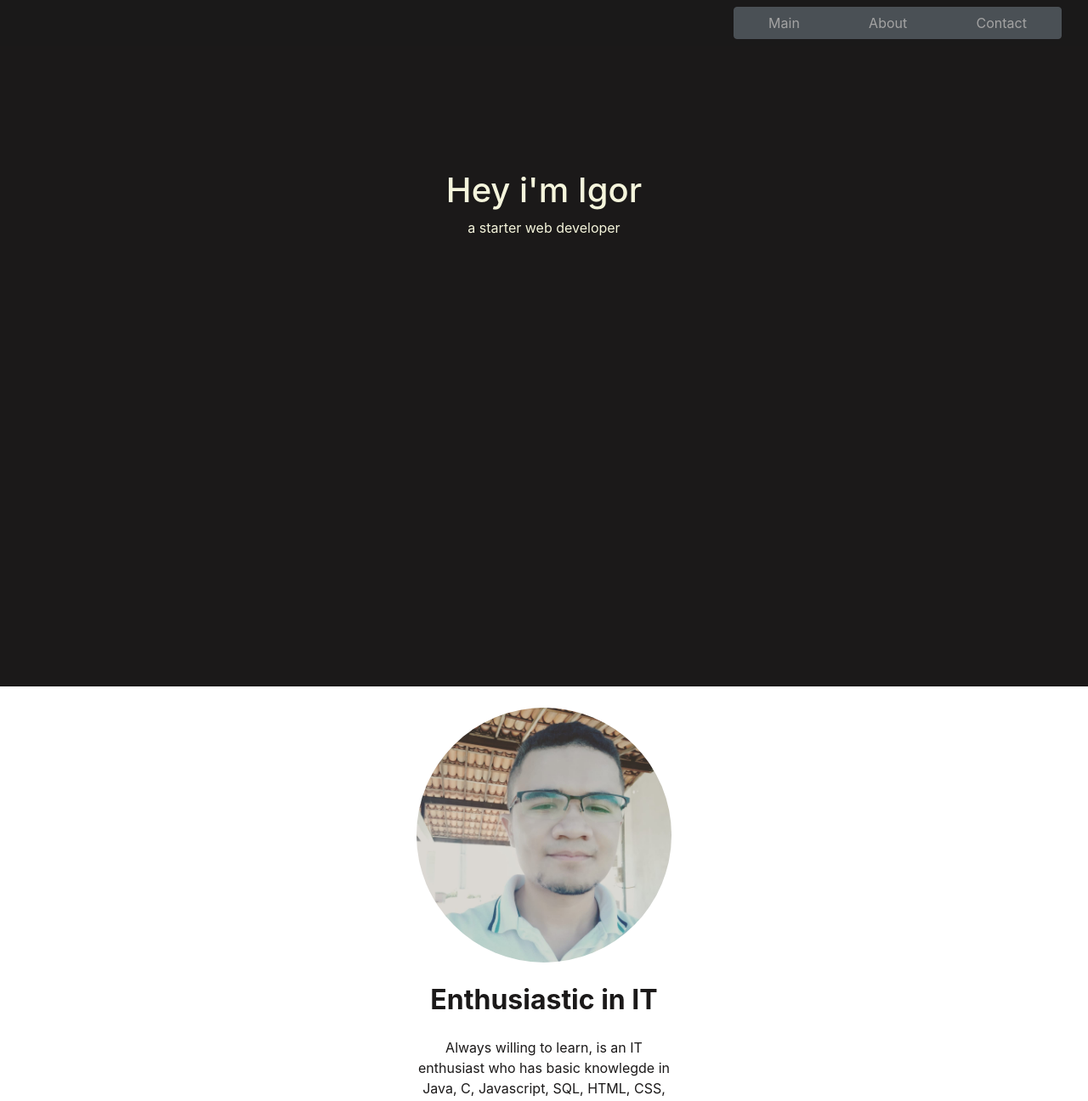
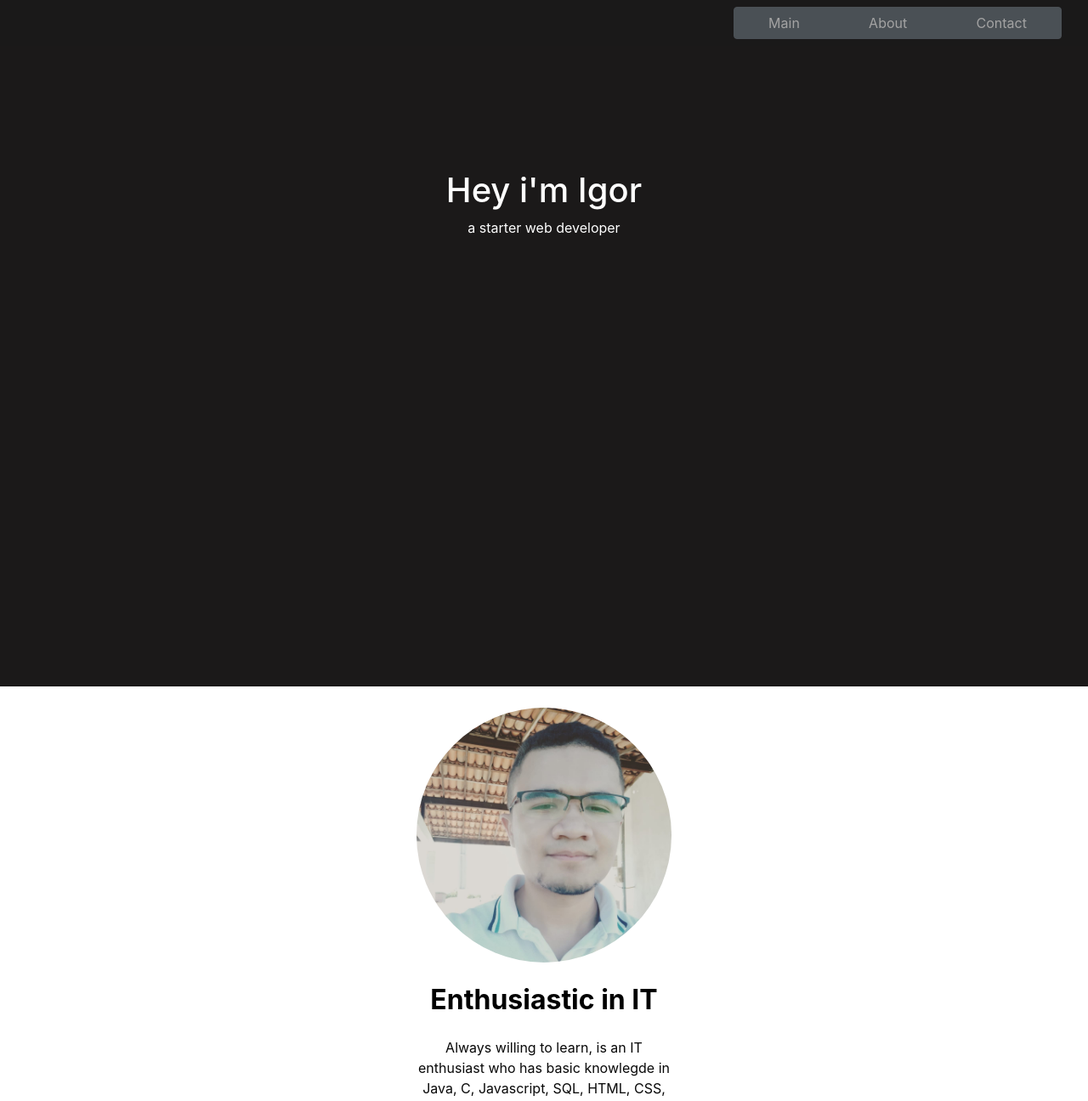
Before and after one commit to igoRmon/igoRmon.github.io, a website: page index.html in a window 1280 px wide. Shown: the top 1296 px of the page at 85% size. Drawn offline with nearby package versions, Linux system fonts and the light colour scheme.

Commit message:
Adicionando transição textual e alterando a scroll bar

```diff
--- a/index.html
+++ b/index.html
@@ -15,7 +15,11 @@
         integrity="sha384-oS3vJWv+0UjzBfQzYUhtDYW+Pj2yciDJxpsK1OYPAYjqT085Qq/1cq5FLXAZQ7Ay" crossorigin="anonymous">
 </head>
 
+<import src=""></import>
+
 <body>
+
+
     <header>
         <nav class="navbar fixed-top" style="background: #1b1919">
             <div class="col-sm-8"></div>
--- a/style.css
+++ b/style.css
@@ -1,3 +1,7 @@
+html{
+    scroll-behavior: smooth;
+}
+
 body{
     margin: 0;
     padding: 0;
@@ -20,6 +24,10 @@ p{
 }
 
 
+.me{
+    color: #1b1919;
+}
+
 #words{
     padding-top:200px;
     padding-bottom: 150px;
@@ -32,7 +40,7 @@ p{
     color: beige;
     text-align: center;
     min-height: 101vh;
-    color: #1b1919;
+    color: #ffffff;
 }
 
 #about div, #about h2, #about p{
@@ -64,7 +72,6 @@ p{
 
 #img-me:hover{
     opacity: 0.9;
-    transition: 0.2s;
     border: 3px solid #eaeaea;
 }
 
@@ -110,3 +117,27 @@ footer{
     color: #ffffff;
     text-align: center;
 }
+
+
+   ::-webkit-scrollbar {
+    width: 20px;
+
+  }
+
+
+  ::-webkit-scrollbar-track {
+    box-shadow: inset 0 0 5px grey;
+    border: none;
+  }
+
+  ::-webkit-scrollbar-thumb {
+    background:rgb(149, 165, 166);
+    border-radius: 10px;
+  }
+
+
+  ::-webkit-scrollbar-thumb:hover {
+    background: rgb(171, 183, 183);
+    opacity: 0.7;
+
+  }
--- a/style.js
+++ b/style.js
@@ -1,14 +1,34 @@
 var btn1 = document.querySelector('#btn-main');
-btn1.onclick = ()=>{
+btn1.onclick = () => {
     window.location.href = '#welcome-section';
 }
 
 var btn2 = document.querySelector('#btn-about');
-btn2.onclick = ()=>{
+btn2.onclick = () => {
     window.location.href = '#about';
 }
 
 var btn3 = document.querySelector('#btn-contact');
-btn3.onclick = ()=>{
+btn3.onclick = () => {
     window.location.href = '#contact';
 }
+
+function transition() {
+    let texto = document.querySelectorAll('.me');
+    texto.forEach(a => {
+        a.style.transition = "4s";
+        a.style.color = "white";
+    });
+}
+transition();
+
+window.onscroll = () => {
+    if (document.scrollingElement.scrollTop >= 549) {
+        let h2 = document.getElementById('title');
+        let p = document.getElementById('description');
+        h2.style.transition = "2s";
+        h2.style.color = "black";
+        p.style.transition = "4s";
+        p.style.color = "black";
+    }
+}
```
